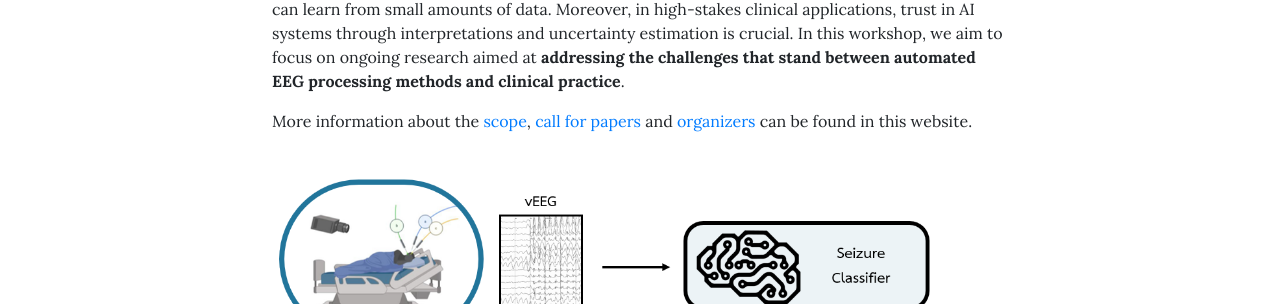
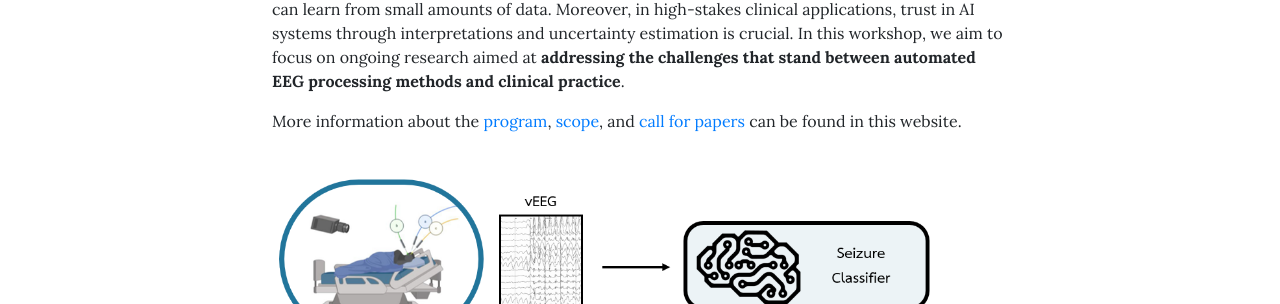
Before and after one commit to biomedepi/eegworkshop, a Jekyll site: the page built from pages/home.md, in a window 1280 px wide. Shown: the part 840-1144 px from the top of the page. Built offline with Jekyll 4.4.1, drawn with Linux system fonts in a browser that asks for light colours.

Commit message:
Update home.md

```diff
--- a/pages/home.md
+++ b/pages/home.md
@@ -18,7 +18,7 @@ Unlike in the field of audio and speech processing, adoption of automated EEG pr
 
 
 
-More information about the [scope]({{ '/scope/' | relative_url }}), [call for papers]({{ '/dataset/' | relative_url }}) and [organizers]({{ '/tasks/' | relative_url }}) can be found in this website.
+More information about the [program]({{ '/program/' | relative_url }}), [scope]({{ '/scope/' | relative_url }}), and [call for papers]({{ '/call/' | relative_url }}) can be found in this website.
 
 \
 ![Scheme]({{ '/assets/theme/images/scheme.png' | relative_url }})
```
